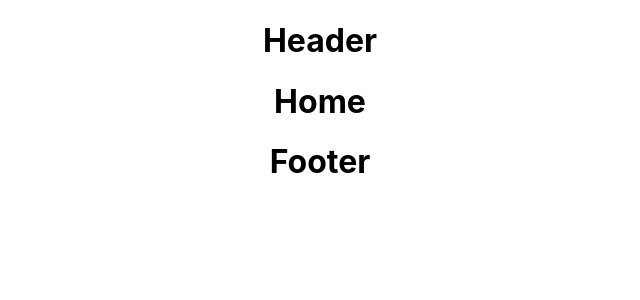
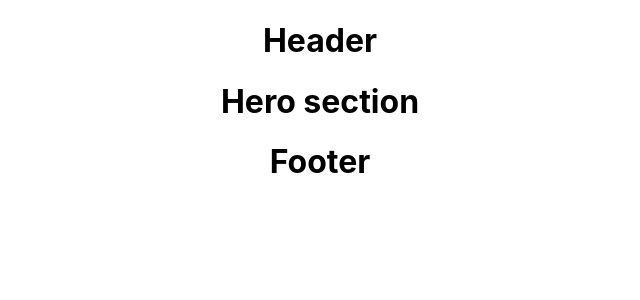
Before and after one commit to AbdulMunam-2002/Weather-Forcast, a React (Create React App) app: page / in a window 1280 px wide. Shown: the top 300 px of the page, without its empty margins (320-960 px from the left). Built offline with nearby package versions, Linux system fonts and the light colour scheme.

Commit message:
Update Home.js

```diff
--- a/src/Components/Home.js
+++ b/src/Components/Home.js
@@ -2,7 +2,7 @@ export default function Home()
 {
     return(
         <>
-            <h1>Home</h1>
+            <h1>Hero section</h1>
         </>
     )
 }
```
